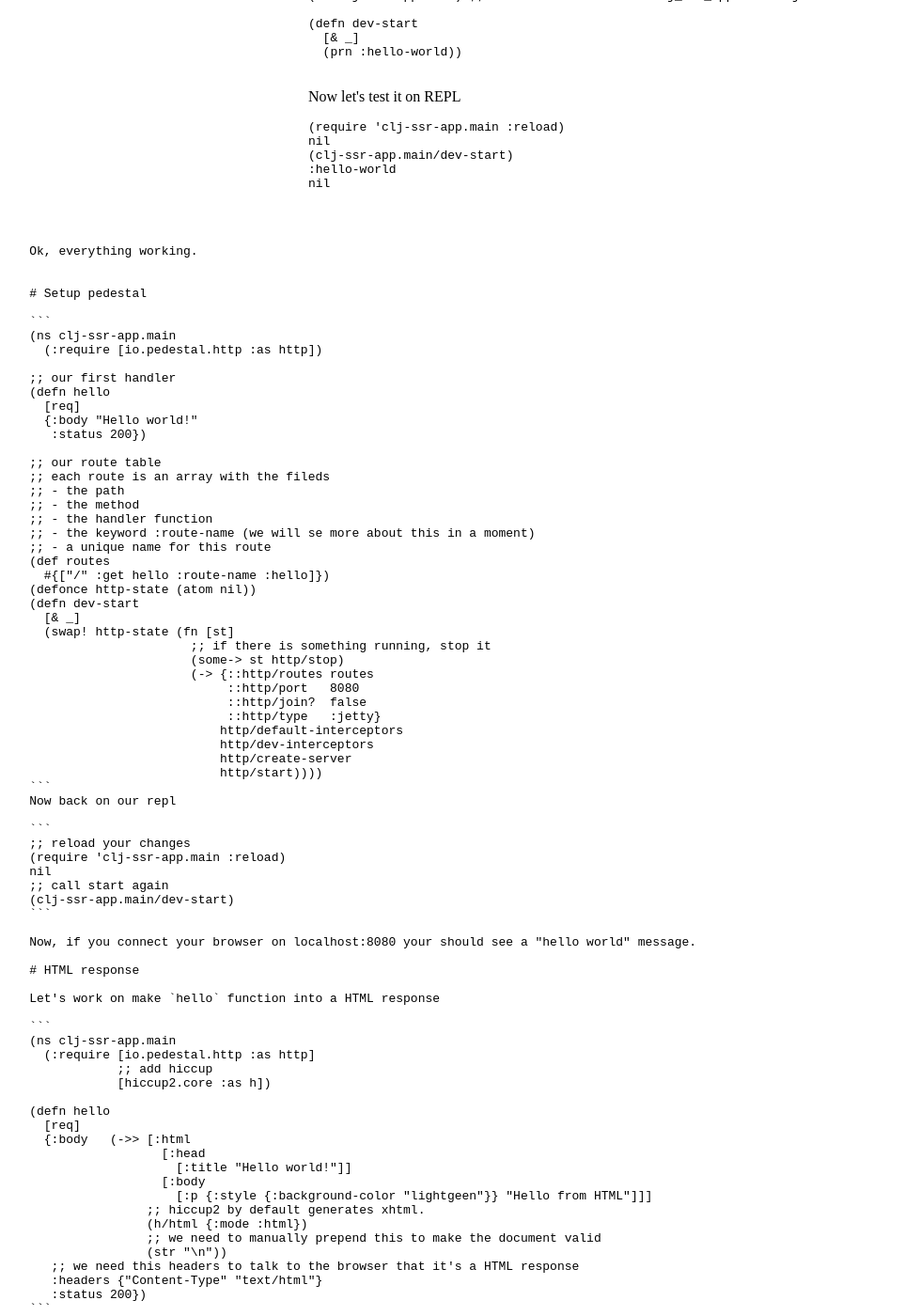
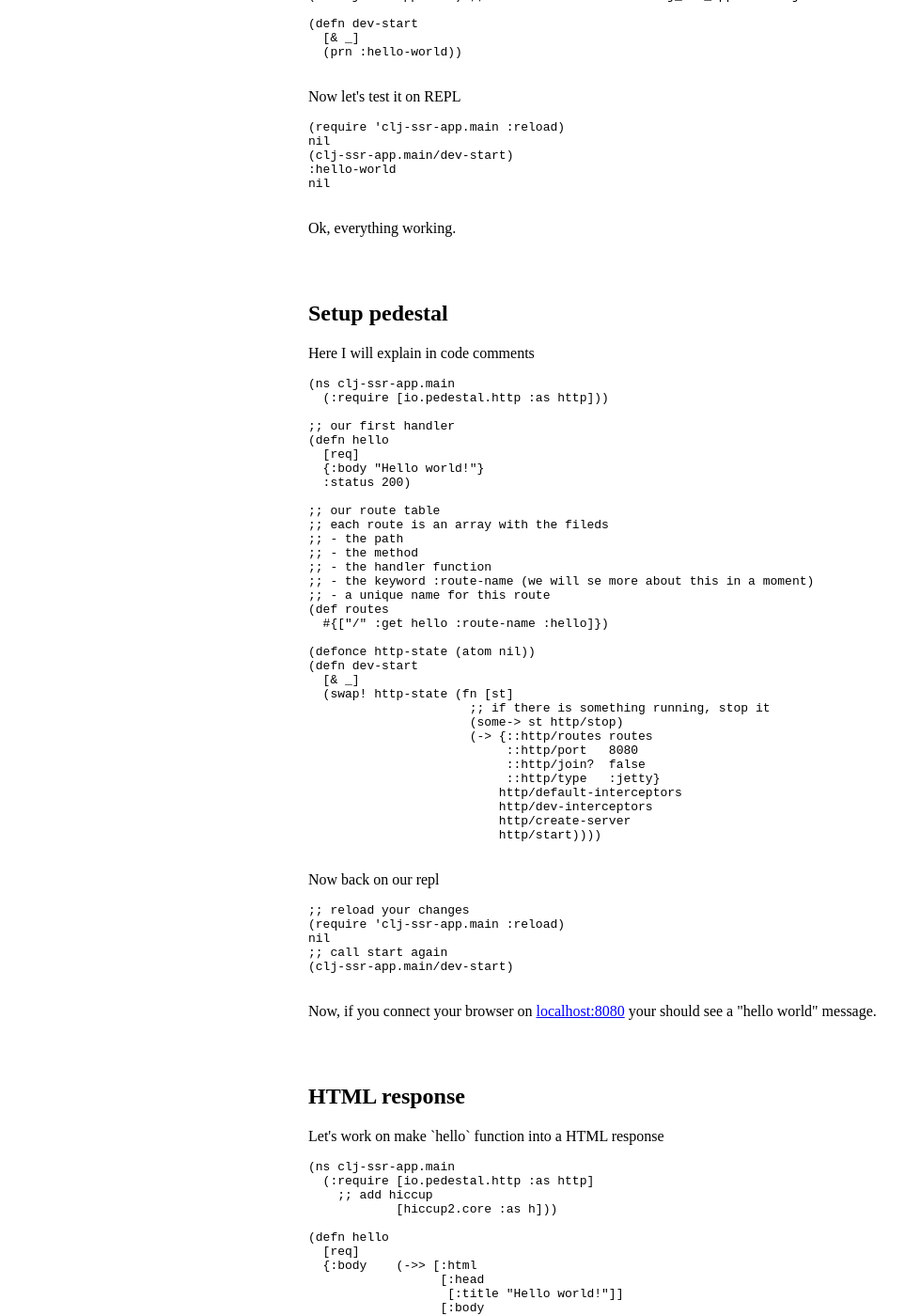
Before and after one commit to souenzzo/souenzzo.github.io, a Jekyll site: the page clojure-ssr-app-with-pedestal-and-hiccup.html, which Jekyll copies as it is, in a window 1280 px wide and 1400 px high, scrolled down 718 px. Shown: the whole window at 94% size, without its empty margins (8-971 px from the left). Built offline with Jekyll 4.4.1, drawn with Linux system fonts in a browser that asks for light colours; some of the changed text lies outside the part shown.

Commit message:
Tutorial ok

````diff
--- a/clojure-ssr-app-with-pedestal-and-hiccup.html
+++ b/clojure-ssr-app-with-pedestal-and-hiccup.html
@@ -84,22 +84,20 @@
 :hello-world
 nil
     </pre>
+    <p>Ok, everything working.</p>
 </section>
+<section>
+    <h1>Setup pedestal</h1>
+    <p>Here I will explain in code comments</p>
     <pre>
-    Ok, everything working.
-
-
-    # Setup pedestal
-
-    ```
 (ns clj-ssr-app.main
-      (:require [io.pedestal.http :as http])
+  (:require [io.pedestal.http :as http]))
 
 ;; our first handler
 (defn hello
   [req]
-      {:body "Hello world!"
-       :status 200})
+  {:body "Hello world!"}
+  :status 200)
 
 ;; our route table
 ;; each route is an array with the fileds
@@ -110,6 +108,7 @@
 ;; - a unique name for this route
 (def routes
   #{["/" :get hello :route-name :hello]})
+
 (defonce http-state (atom nil))
 (defn dev-start
   [& _]
@@ -124,32 +123,32 @@
                           http/dev-interceptors
                           http/create-server
                           http/start))))
-    ```
-    Now back on our repl
-
-    ```
+    </pre>
+    <p>Now back on our repl</p>
+    <pre>
 ;; reload your changes
 (require 'clj-ssr-app.main :reload)
 nil
 ;; call start again
 (clj-ssr-app.main/dev-start)
-    ```
-
-    Now, if you connect your browser on localhost:8080 your should see a "hello world" message.
-
-    # HTML response
-
-    Let's work on make `hello` function into a HTML response
-
-    ```
+    </pre>
+    <p>
+        Now, if you connect your browser on <a href="http://localhost">localhost:8080</a> your should see a "hello
+        world" message.
+    </p>
+</section>
+<section>
+    <h1>HTML response</h1>
+    <p>Let's work on make `hello` function into a HTML response</p>
+    <pre>
 (ns clj-ssr-app.main
   (:require [io.pedestal.http :as http]
     ;; add hiccup
-                [hiccup2.core :as h])
+            [hiccup2.core :as h]))
 
 (defn hello
   [req]
-      {:body   (->> [:html
+  {:body    (->> [:html
                   [:head
                    [:title "Hello world!"]]
                   [:body
@@ -160,30 +159,31 @@
                  (str "<!DOCTYPE html>\n"))
    ;; we need this headers to talk to the browser that it's a HTML response
    :headers {"Content-Type" "text/html"}
-       :status 200})
-    ```
-
-    Ok, now back on REPL
-
-    ```
+   :status  200})
+;; rest of the file remains with no change
+    </pre>
+    <p>Ok, now back on REPL</p>
+    <pre>
 ;; reload your changes
 (require 'clj-ssr-app.main :reload)
 nil
 ;; restart the HTTP server (we will have hot-reload in a near future)
 (clj-ssr-app.main/dev-start)
-    ```
-
-    Then connect your browser into `https://localhost:8080`
-
-
-    # Interceptors
-
-    Pedestal has the concept of "interceptor", that is similar to "middlewares": help you to transform requests/responses.
-
-    Let's create a interceptor that handles HTML
-
-    ```
+    </pre>
+    <p>now if you refresh your browser, you will see the message in HTML :)</p>
+</section>
+<section>
+    <h1>Interceptors</h1>
+    <p>Pedestal has the concept of "interceptor", that is similar to "middlewares": help you to transform
+        requests/responses.</p>
+    <p>Let's create a interceptor that handles HTML</p>
+    <pre>
 (def html-response
+  "If the response contains a key `:html`,
+     it take the value of these key,
+     turns into HTML via hiccup,
+     assoc this HTML in the body
+     and set the Content-Type of the response to text/html"
   {:name  ::html-response
    :leave (fn [{:keys [response]
                 :as   ctx}]
@@ -196,66 +196,64 @@
                                          (assoc :body html-body)
                                          (assoc-in [:headers "Content-Type"] "text/html"))))
               ctx))})
-    ```
-   And add it to our route
-    ```
+    </pre>
+    <p>Now we can add this interceptor to our route</p>
+    <pre>
 ;; the 3nth element can be:
 ;; A- A function (let's call it handler) that receive a request and return a response
 ;; B- An interceptor
 ;; C- An array of interceptors, that may end on a handler function
 (def routes
   #{["/" :get [html-response hello] :route-name :hello]})
-    ```
-
-    Now we can simplify our hello handler
-
-    ```
+    </pre>
+    <p>At this moment, if you reload/restart the http serve, everything should continue to work</p>
+    <p>But now we can simplify our handler</p>
+    <pre>
 (defn hello
   [req]
-      {:html [:html
+  {:html   [:html
             [:head
-                 [:title "Hello world!"]]
+             [:title "Hello world!"
               [:body
-                [:p {:style {:background-color "lightgeen"}} "Hello from HTML"]]]
+               [:p {:style {:background-color "lightgeen"}}
+                   "Hello from HTML"]]]]]
    :status 200})
-    ```
-
-    After call that `require/reload/dev-main` stuff, you should see no difference.z
-
-    # Rotes
-
-    Let's add a new route and links between them
-    ```
+    </pre>
+    <p>After call again `require/reload/dev-main` stuff, you should see no difference on the browser</p>
+</section>
+<section>
+    <h1>Rotes</h1>
+    <p>Let's add a new route and links between them</p>
+    <pre>
 ;; add [io.pedestal.route :as route] to your namespace
 
 (defn hello
   [req]
   {:html [:html
           [:head
-                 [:title "Hello world!"]]
+           [:title "Hello world!"
             [:body
              [:p {:style {:background-color "lightgeen"}} "Hello from HTML in green"]
              ;; let's add a link to yellow page here
-                [:a {:href (route/url-for :hello-yellow)} "go to yellow"]]]
-       :status 200})
+             [:a {:href (route/url-for :hello-yellow)} "go to yellow"]]
+            :status 200]]]})
 
 ;; Create this new handler
 (defn hello-yellow
   [req]
   {:html [:html
           [:head
-                 [:title "Hello world!"]]
+           [:title "Hello world!"
             [:body
              [:p {:style {:background-color "lightyellow"}} "Hello from HTML in yellow"]
-                [:a {:href (route/url-for :hello)} "go to green"]]]
-       :status 200})
+             [:a {:href (route/url-for :hello)} "go to green"]]
+            :status 200]]]})
 (def routes
   #{["/" :get [html-response hello] :route-name :hello]
     ;; and add to your routes
     ["/yellow" :get [html-response hello-yellow] :route-name :hello-yellow]})
-    ```
-
     </pre>
+</section>
 <footer>
     <p>
         In case of doubts or errors,
````
Also changed, not shown: other parts of clojure-ssr-app-with-pedestal-and-hiccup.html (+1 -1 lines). Lines whose indentation alone changed are shown as unchanged.
